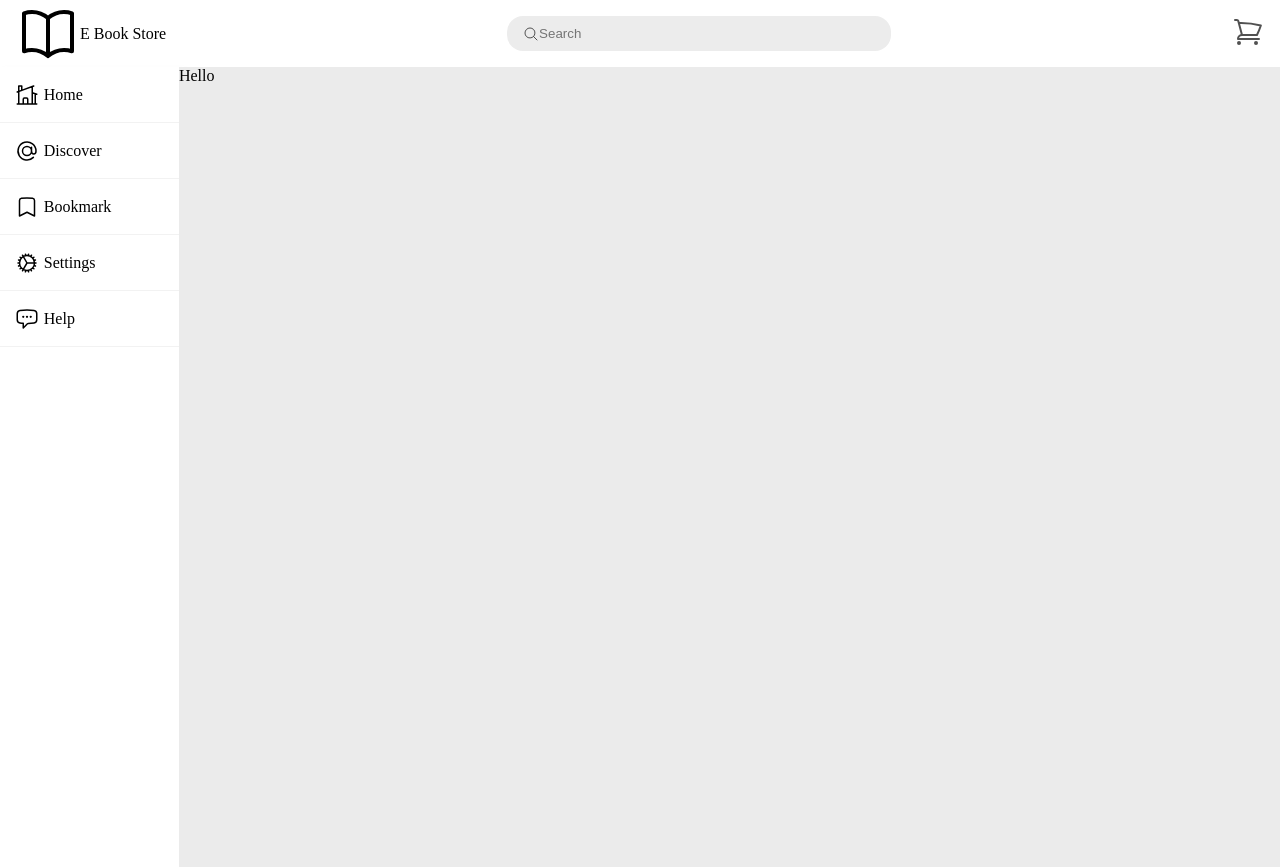
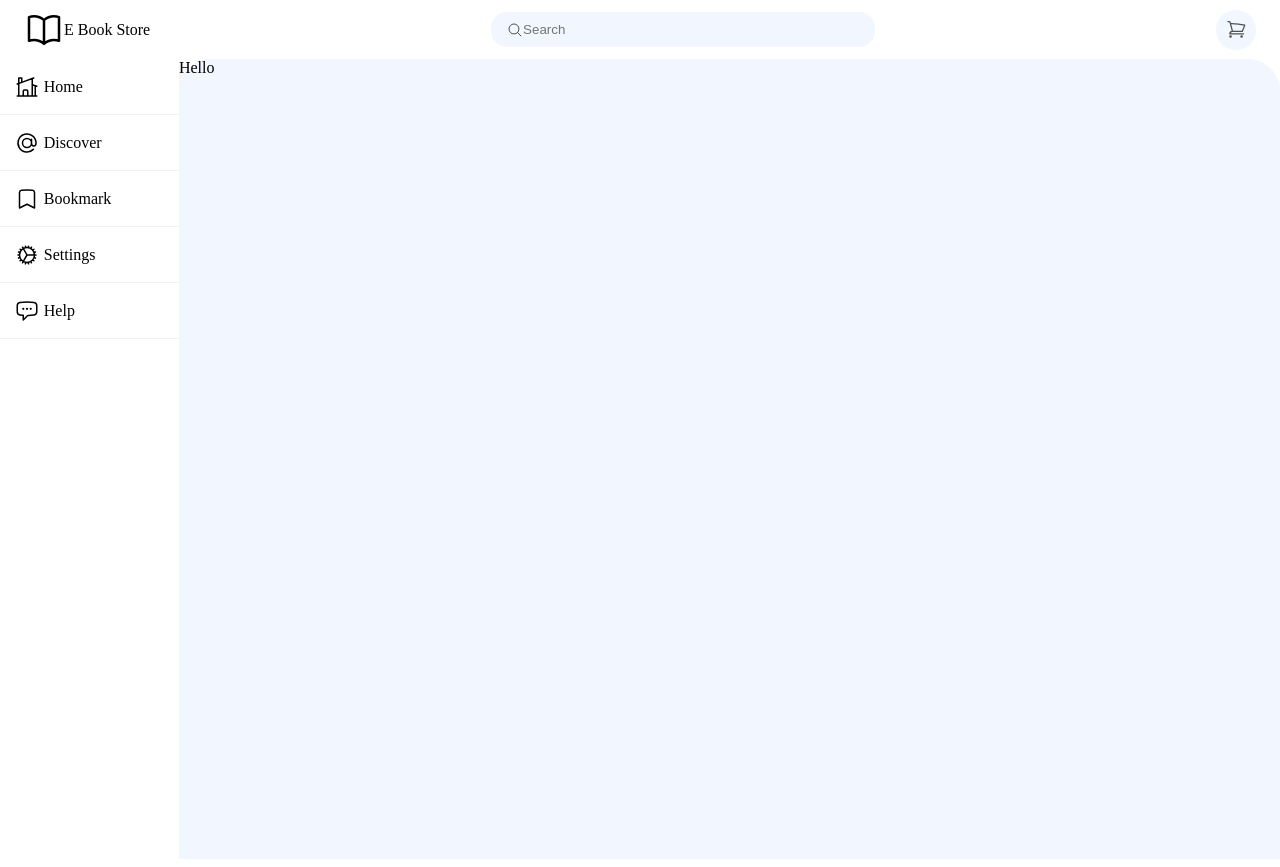
Before and after one commit to gizemcandemirr/ebookstore, a Next.js app: page / in a window 1280 px wide. Built offline with nearby package versions, Linux system fonts and the light colour scheme.

Commit message:
UI update

```diff
--- a/src/components/layout/header.js
+++ b/src/components/layout/header.js
@@ -12,9 +12,8 @@ const Header = () => {
         <SearchSvg className={styles.searchIcon} />
         <input type="text" placeholder="Search" className={styles.searchInput}/>
       </div>
-      <div>
+      <div className={styles.shopContent}>
       <ShopSvg className={styles.shopIcon} />
-
       </div>
     </div>
   );
--- a/src/pages/index.js
+++ b/src/pages/index.js
@@ -1,8 +1,4 @@
-import { Inter } from "next/font/google";
 import Layout from "@/components/layout";
-
-const inter = Inter({ subsets: ["latin"] });
-
 export default function Home() {
   return (
     <Layout>
--- a/src/styles/Header.module.css
+++ b/src/styles/Header.module.css
@@ -1,6 +1,6 @@
 .bookIcon{
-    width: 4rem;
-    height: 4rem;
+    width: 2.5rem;
+    height: 2.5rem;
 }
 .searchIcon{
     width: 1rem;
@@ -9,8 +9,8 @@
 
 }
 .shopIcon{
-    width: 2rem;
-    height: 2rem;
+    width: 1.3rem;
+    height: 1.3rem;
     color: rgb(81, 81, 81);
 }
 .logo{
@@ -22,10 +22,10 @@
     align-items: center;
     width: 100%;
     justify-content: space-between;
-    padding: 0.1rem 1rem;
+    padding: 0.6rem 1.5rem;
 }
 .searchBox{
-    background-color: rgb(236, 236, 236,1);
+    background-color: #f1f6ff;
     display: flex;
     align-items: center;
     width: 24rem;
@@ -37,5 +37,15 @@
 }
 .searchInput{
     border: none;
-    background-color: rgb(236, 236, 236,1);
+    background-color: #f1f6ff;
 }
+.shopContent{
+    background-color: #f1f6ff;
+    width: 2.5rem;
+    height: 2.5rem;
+    display: flex;
+    justify-content: center;
+    align-items: center;
+    border-radius: 2rem;
+    cursor: pointer;
+}
--- a/src/styles/Layout.module.css
+++ b/src/styles/Layout.module.css
@@ -8,6 +8,7 @@
     width: 100%;
 }
 .main{
-    background-color: rgb(235, 235, 235,1);
+    background-color: #f1f6ff;
     width: 100%;
+    border-radius: 2rem 2rem 0 0;
 }
--- a/src/styles/globals.css
+++ b/src/styles/globals.css
@@ -3,3 +3,8 @@
   padding: 0;
   margin: 0;
 }
+
+
+body {
+  font-family: 'Poppins';
+}
```
